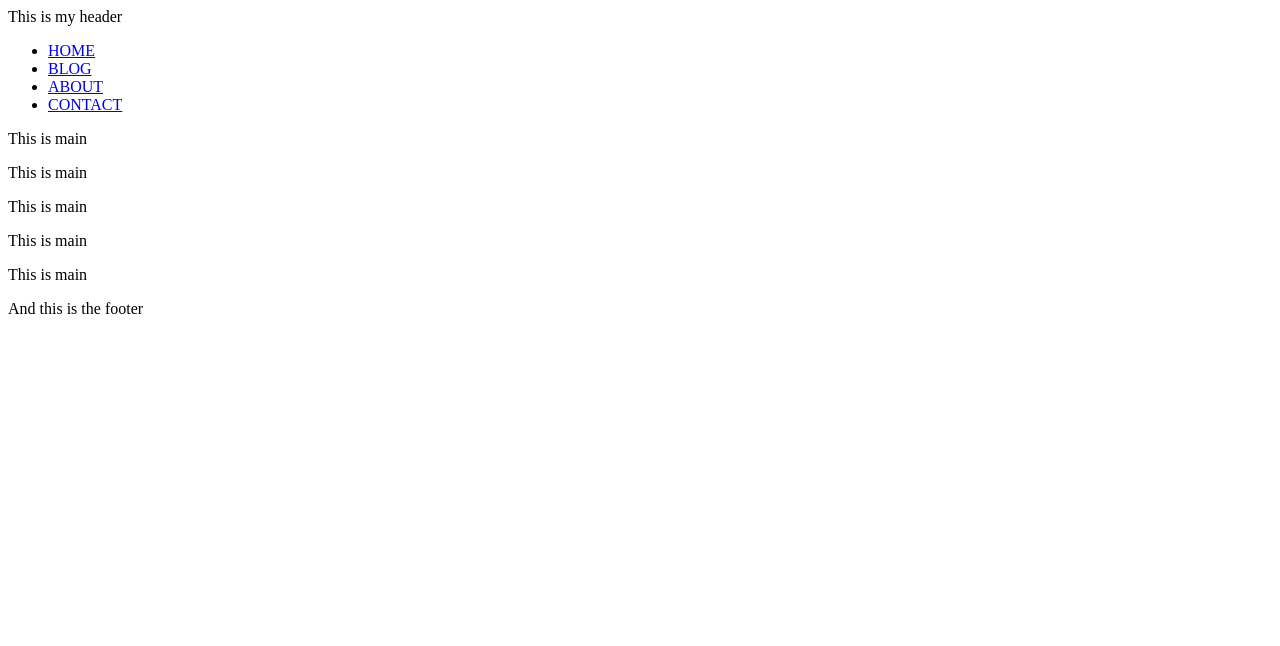
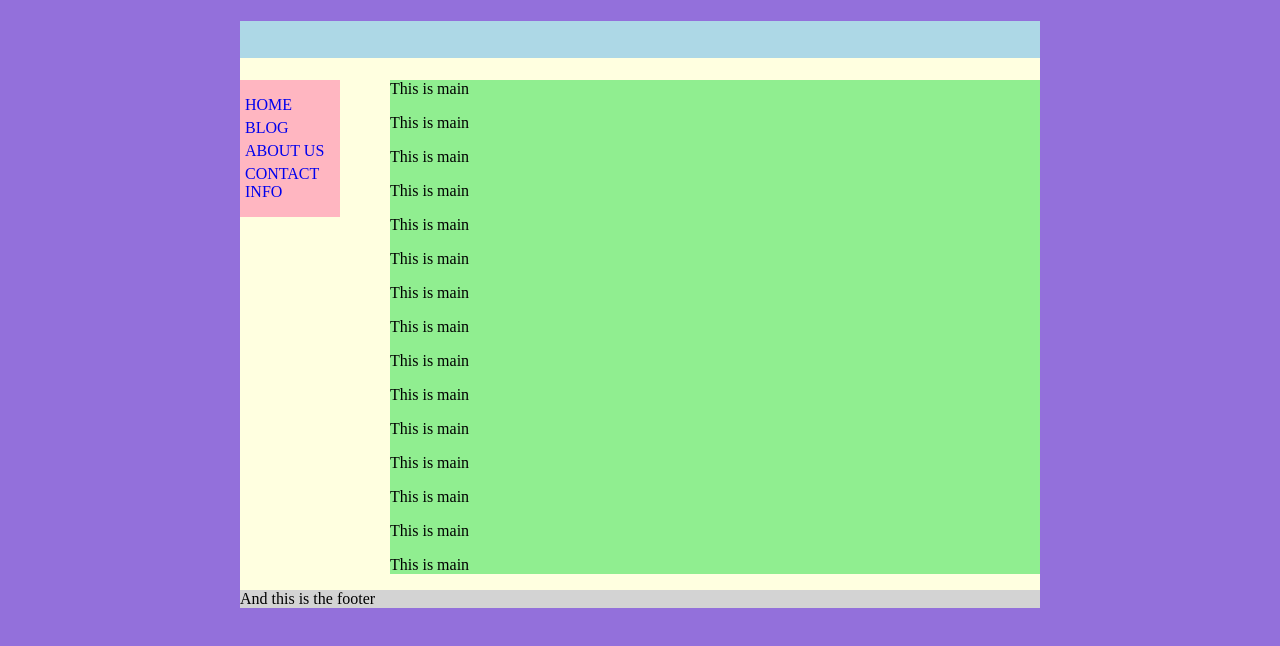
Before and after one commit to jt024/WebDev, a plain HTML site: page 04102017/04102017_index.html in a window 1280 px wide. Drawn offline with Linux system fonts and the light colour scheme.

Commit message:
End of class

```diff
--- a/04102017/04102017_index.html
+++ b/04102017/04102017_index.html
@@ -2,34 +2,45 @@
 <html>
 <head>
     <title></title>
+    <link rel="stylesheet" href="04102017_style.css" type="text/css"/>
     <meta charset="utf-8" />
-    <link href="Layout.css" rel="stylesheet" type="text/css" />
+
 </head>
 <body>
     <div id="wrapper">
-        <header>This is my header</header>
+        <header>
+            <h1 style="text-indent:-99999999px">This is my header</h1>
+        </header>
+
         <nav>
-
             <ul>
                 <li><a href="#">HOME</a></li>
                 <li><a href="#">BLOG</a></li>
-                <li><a href="#">ABOUT</a> </li>
-                <li><a href="#">CONTACT</a></li>
+                <li><a href="#">ABOUT US</a></li>
+                <li><a href="#">CONTACT INFO</a></li>
             </ul>
-
         </nav>
 
-
         <main>
-
+            <p>This is main</p>
+            <p>This is main</p>
+            <p>This is main</p>
+            <p>This is main</p>
+            <p>This is main</p>
+            <p>This is main</p>
+            <p>This is main</p>
+            <p>This is main</p>
+            <p>This is main</p>
+            <p>This is main</p>
             <p>This is main</p>
             <p>This is main</p>
             <p>This is main</p>
             <p>This is main</p>
             <p>This is main</p>
         </main>
-
-        <footer>And this is the footer</footer>
+        <footer>
+            And this is the footer
+        </footer>
     </div>
 
 
--- a/04102017/04102017_style.css
+++ b/04102017/04102017_style.css
@@ -1,18 +1,19 @@
+header, nav, main, footer, aside {display:block}
+header {background-color:lightblue;}
+body {background-color:mediumpurple;}
+main {background-color:lightgreen; margin-left:150px;}
+footer {background-color:lightgray; clear:left;}
+nav {background-color:lightpink; width:100px; float:left;}
 
 
-body {background-color:mediumpurple;}
-#wrapper{
+nav ul {list-style-type:none;}
+nav a {text-decoration:none;}
+nav li {margin-left:-35px; margin-bottom:5px;}
+nav a:hover {color:red; font-weight:bold;}
 
+
+#wrapper{background-color:lightyellow;
+         width:800px;
+         margin-left:auto;
+         margin-right:auto;
 }
-
-main {  }
-
-nav {background-color:lightpink;
-     width:90px;
-     float:left;
-}
-footer {    }
-
-nav ul {list-style-type:none;}
-nav a {text-decoration:none}
-nav li {margin-left:-25px}
```
